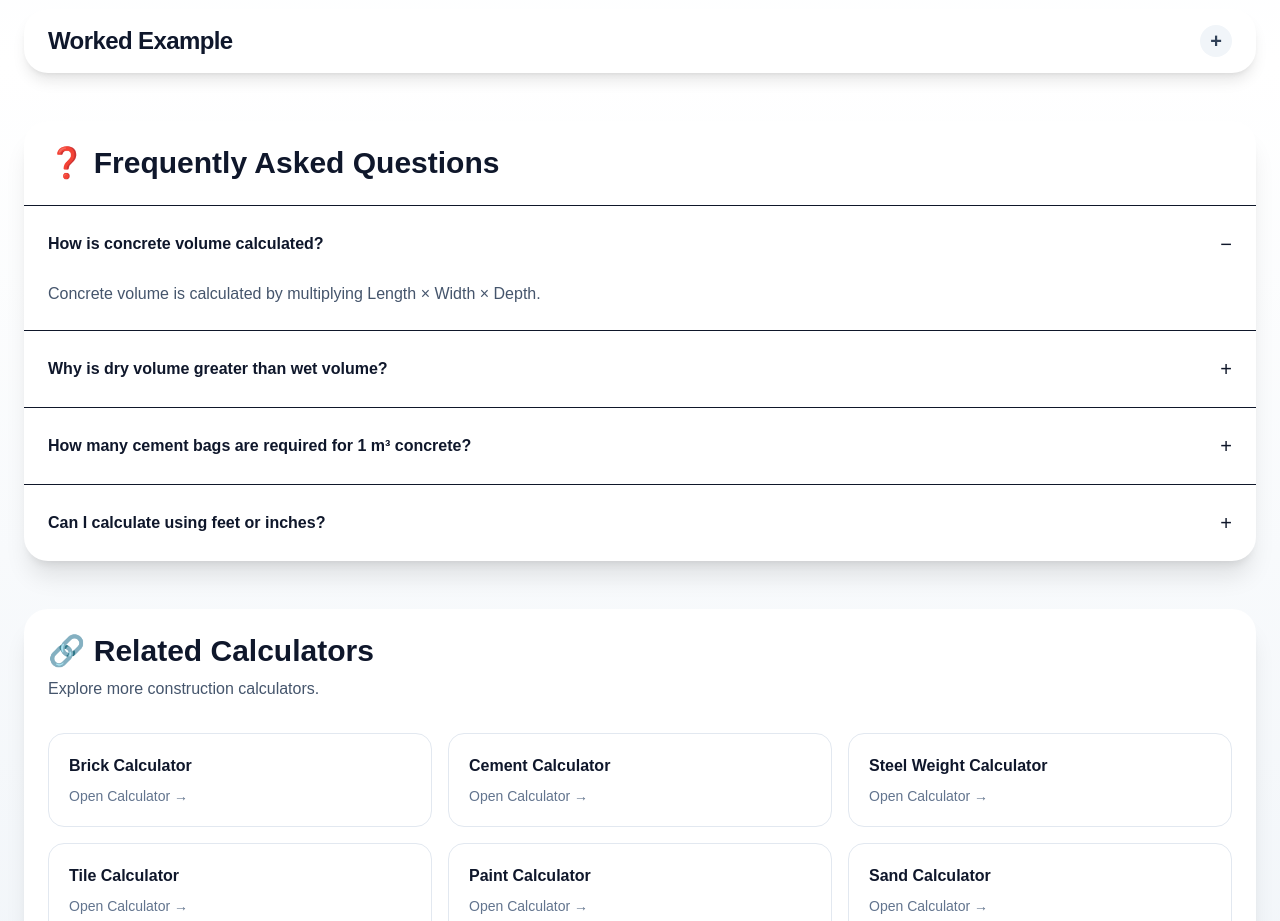
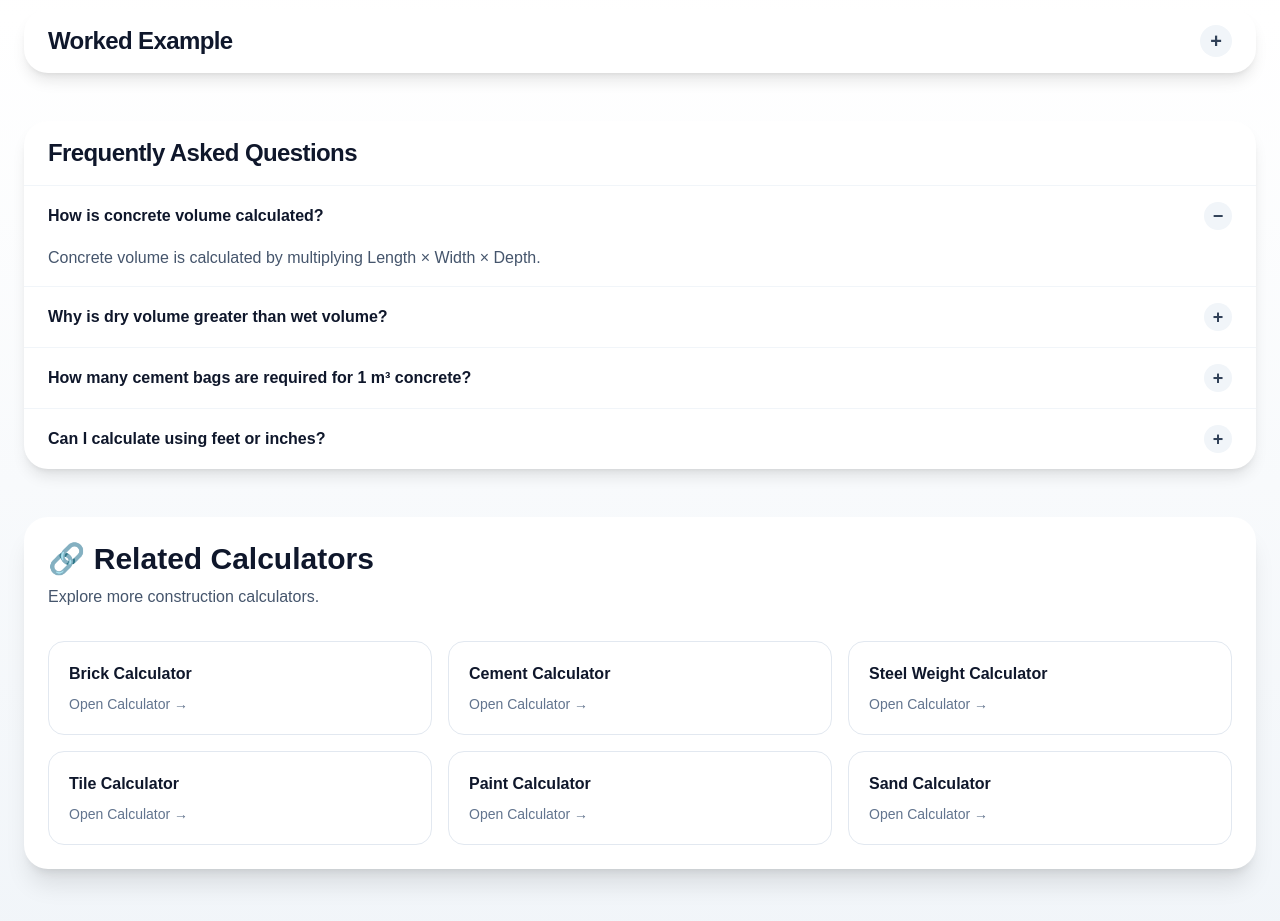
Before and after one commit to km7max-cmd/cornerspan, a Next.js app: page /calculators/concrete in a window 1280 px wide. Shown: the part 920-1841 px from the top of the page. Built offline with nearby package versions, Linux system fonts and the light colour scheme.

Commit message:
Refactor FAQ component for improved styling and structure

```diff
--- a/app/calculators/concrete/components/FAQ.tsx
+++ b/app/calculators/concrete/components/FAQ.tsx
@@ -29,38 +29,44 @@ export default function FAQ() {
   const [openIndex, setOpenIndex] = useState<number | null>(0);
 
   return (
-    <section className="mt-10 overflow-hidden rounded-3xl bg-white shadow-xl">
+    <section className="mt-4 w-full overflow-hidden rounded-3xl bg-white shadow-lg">
 
-      <div className="border-b p-6">
-        <h2 className="text-3xl font-black text-slate-900">
-          ❓ Frequently Asked Questions
+      {/* Header */}
+      <div className="border-b border-slate-100 px-5 py-4 sm:px-6">
+        <h2 className="text-xl font-bold tracking-tight text-slate-900 sm:text-2xl">
+          Frequently Asked Questions
         </h2>
       </div>
 
+      {/* FAQ Items */}
       {faqs.map((faq, index) => (
-        <div key={index} className="border-b last:border-b-0">
-
+        <div
+          key={index}
+          className="border-b border-slate-100 last:border-b-0"
+        >
           <button
+            type="button"
             onClick={() =>
               setOpenIndex(openIndex === index ? null : index)
             }
-            className="flex w-full items-center justify-between p-6 text-left"
+            className="flex w-full items-center justify-between gap-4 px-5 py-4 text-left sm:px-6"
           >
-            <span className="font-semibold text-slate-900">
+            <span className="text-sm font-semibold leading-6 text-slate-900 sm:text-base">
               {faq.question}
             </span>
 
-            <span className="text-xl">
+            <span className="flex h-7 w-7 shrink-0 items-center justify-center rounded-full bg-slate-100 text-lg font-semibold text-slate-700">
               {openIndex === index ? "−" : "+"}
             </span>
           </button>
 
           {openIndex === index && (
-            <div className="px-6 pb-6 text-slate-600">
-              {faq.answer}
+            <div className="px-5 pb-4 sm:px-6">
+              <p className="text-sm leading-6 text-slate-600 sm:text-base">
+                {faq.answer}
+              </p>
             </div>
           )}
-
         </div>
       ))}
 
```
